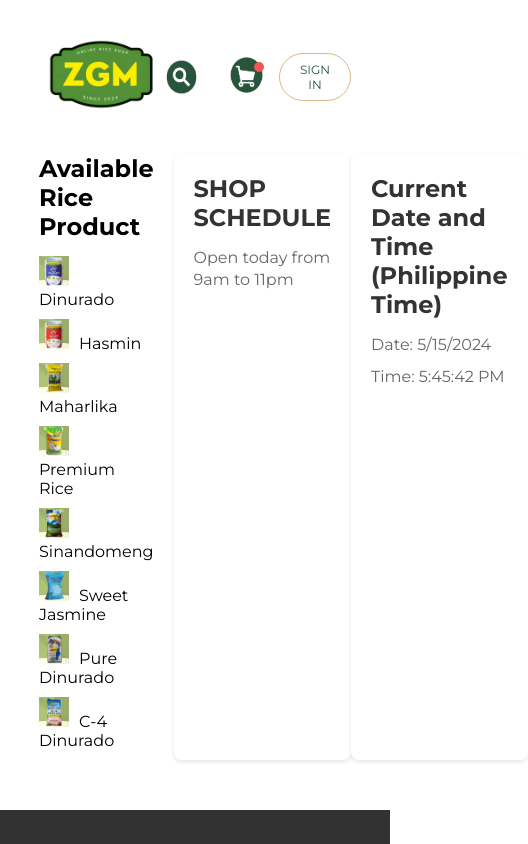
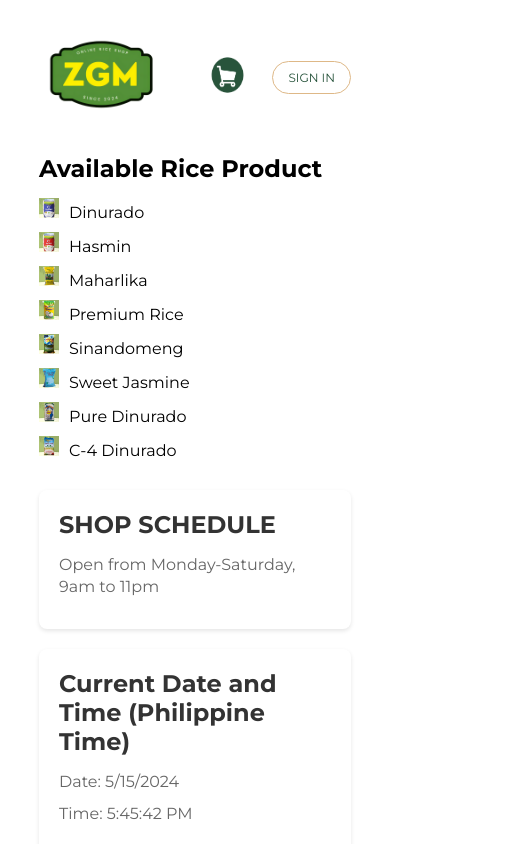
Before and after one commit to RachelleCanta/D-Innovators_RiceSystem, a React (Create React App) app in the folder fe/rice-system-app/: page /menu in a window 390 px wide. Shown: the top 844 px of the page, 528 px wide, since content can reach past the window. Built offline with nearby package versions, Linux system fonts and the light colour scheme; a web font is replaced by a local one.

Commit message:
Updated the Navbar, Menu, and LoginPopup

```diff
--- a/fe/rice-system-app/src/App.js
+++ b/fe/rice-system-app/src/App.js
@@ -29,6 +29,8 @@
             <Route path='/checkout' element={<PlaceOrder />} />
             <Route path='/track-order' element={<TrackOrder />} />
             <Route path='/menu' element={<Menu />} />
+            <Route path='/contact-us' element={<Menu />} />
+
           </Routes>
         </BrowserRouter>
       </div>
--- a/fe/rice-system-app/src/components/LoginPopup/LoginPopup.css
+++ b/fe/rice-system-app/src/components/LoginPopup/LoginPopup.css
@@ -73,7 +73,7 @@
     align-items: start;
     gap: 8px;
     margin-top: 10px;
-    margin-bottom: 20px; /* Add space below the condition section */
+    margin-bottom: 20px;
   }
 
   .login-popup-condition input {
--- a/fe/rice-system-app/src/components/Menu/Menu.css
+++ b/fe/rice-system-app/src/components/Menu/Menu.css
@@ -1,10 +1,11 @@
 .menu-page {
   display: flex;
+  flex-wrap: wrap;
   justify-content: space-between;
 }
 
 .dashboard {
-    flex: 1;
+  flex: 1 0 calc(50% - 10px);
   margin-right: 20px;
 }
 
@@ -30,16 +31,17 @@
 }
 
 .menu-display {
-    flex: 2;
+  flex: 1 0 calc(50% - 10px);
 }
 
 .schedule,
 .clock {
-  flex: 1;
+  flex: 1 0 100%;
   padding: 20px;
   background-color: #ffffff;
   border-radius: 8px;
   box-shadow: 0 2px 4px rgba(0, 0, 0, 0.1);
+  margin-top: 20px;
 }
 
 .schedule h2,
@@ -57,3 +59,35 @@
   line-height: 1.4;
   margin-bottom: 10px;
 }
+
+@media (max-width: 1050px) {
+  .dashboard {
+    flex: 1 0 100%;
+    margin-right: 0;
+  }
+
+  .menu-display {
+    flex: 1 0 100%;
+  }
+}
+
+@media (max-width: 900px) {
+  .dashboard,
+  .menu-display {
+    flex: 1 0 100%;
+    margin-right: 0;
+  }
+}
+
+@media (max-width: 750px) {
+  .dashboard,
+  .menu-display {
+    flex: 1 0 100%;
+    margin-right: 0;
+  }
+
+  .dashboard li img {
+    width: 20px;
+    height: 20px;
+  }
+}
--- a/fe/rice-system-app/src/components/Menu/Menu.js
+++ b/fe/rice-system-app/src/components/Menu/Menu.js
@@ -17,7 +17,6 @@
       setCurrentTime(now.toLocaleTimeString('en-PH', { timeZone: 'Asia/Manila' }));
       setCurrentDate(now.toLocaleDateString('en-PH', { timeZone: 'Asia/Manila' }));
 
-      // Check if the shop is open
       setIsShopOpen(hours >= 9 && hours < 23);
 
       updateShopSchedule();
@@ -32,7 +31,8 @@
     const daysOfWeek = ['Sunday', 'Monday', 'Tuesday', 'Wednesday', 'Thursday', 'Friday', 'Saturday'];
     const today = daysOfWeek[day];
 
-    const isOpen = isShopOpen ? `Open today from 9am to 11pm` : `Closed today`;
+    // Adjusted the shop schedule text
+    const isOpen = isShopOpen ? `Open from Monday-Saturday, 9am to 11pm` : `Closed today`;
     setShopSchedule(isOpen);
   };
 
--- a/fe/rice-system-app/src/components/Navbar/Navbar.css
+++ b/fe/rice-system-app/src/components/Navbar/Navbar.css
@@ -47,11 +47,7 @@
     cursor: pointer;
 }
 
-.navbar-search-icon {
-    position: relative;
-}
-
-.navbar-search-icon .dot {
+.navbar-cart-icon .dot {
     position: absolute;
     min-width: 10px;
     min-height: 10px;
@@ -89,7 +85,7 @@
       padding: 8px 16px;
     }
 
-    .navbar-search-icon .dot {
+    .navbar-cart-icon .dot {
       right: -42px;
     }
   }
@@ -112,11 +108,7 @@
         font-size: 12px;
     }
 
-    .navbar-search-icon {
-        position: relative;
-    }
-
-    .navbar-search-icon .dot {
+    .navbar-cart-icon .dot{
         top: -15px;
         right: -50px;
     }
--- a/fe/rice-system-app/src/components/Navbar/Navbar.js
+++ b/fe/rice-system-app/src/components/Navbar/Navbar.js
@@ -13,7 +13,15 @@
       navigate('/menu');
     } else if (menuItem === "home") {
       navigate('/');
+    } else if (menuItem === "app") {
+      // Scroll to the footer section when clicking "App"
+      const footerSection = document.getElementById('footer');
+      footerSection.scrollIntoView({ behavior: 'smooth' });
     }
+  };
+
+  const handleCartClick = () => {
+    navigate('/contact');
   };
 
   return (
@@ -47,16 +55,13 @@
           CONTACT US
         </li>
       </ul>
-      <div className="navbar-right">
-        <img src={assets.search_icon} width="45" height="50" alt="Search" />
-        <div className="navbar-search-icon">
-          <div className="dot"></div>
-        </div>
-        <Link to="/cart">
-          <img src={assets.basket_icon} width="45" height="50" alt="Basket" />
-        </Link>
-        <button onClick={() => setShowLogin(true)}>SIGN IN</button>
+      <div className="navbar-cart-icon" onClick={handleCartClick}>
+        <div className="dot"></div>
       </div>
+      <Link to="/cart">
+        <img src={assets.basket_icon} width="45" height="50" alt="Basket" />
+      </Link>
+      <button onClick={() => setShowLogin(true)}>SIGN IN</button>
     </div>
   );
 };
```
Also changed, not shown: fe/rice-system-app/src/components/AppDownload/AppDownload.css (+5 -5 lines). Lines whose indentation alone changed are shown as unchanged.
